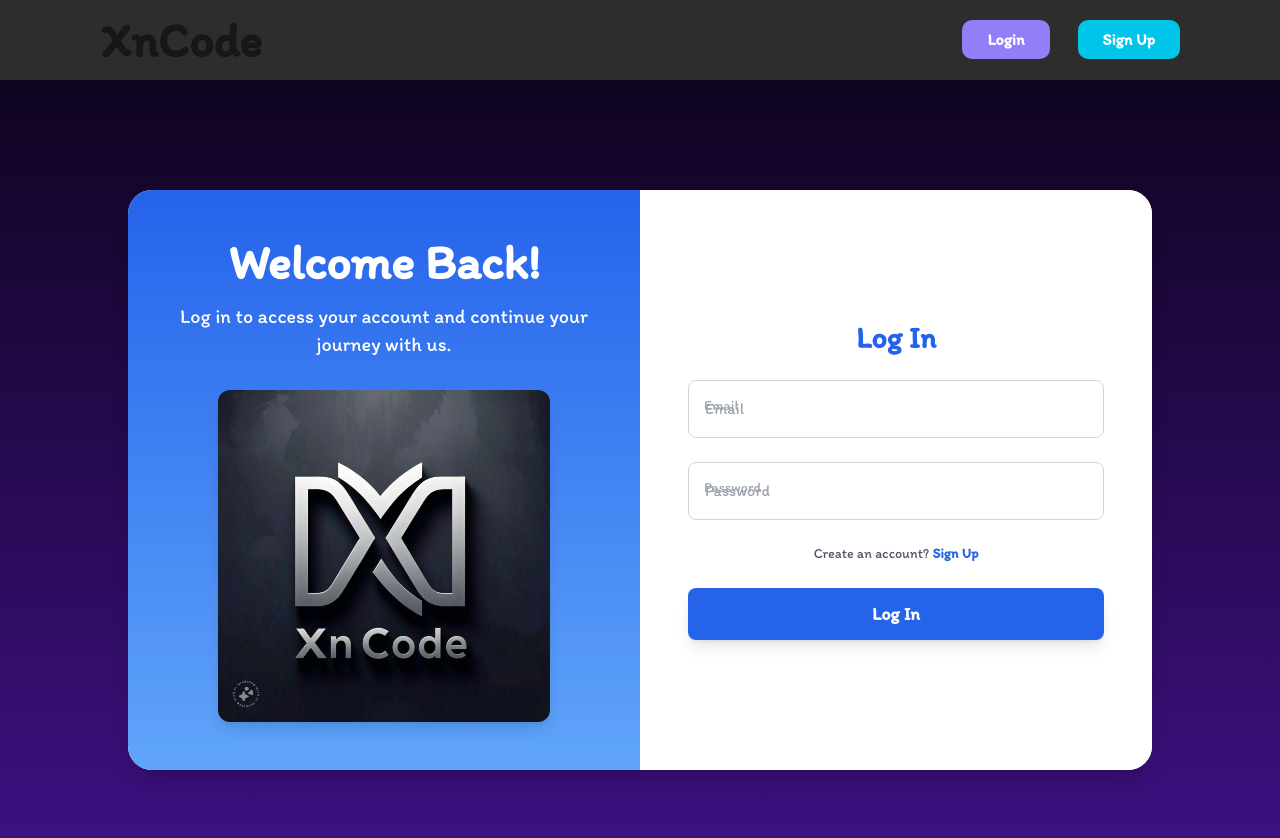
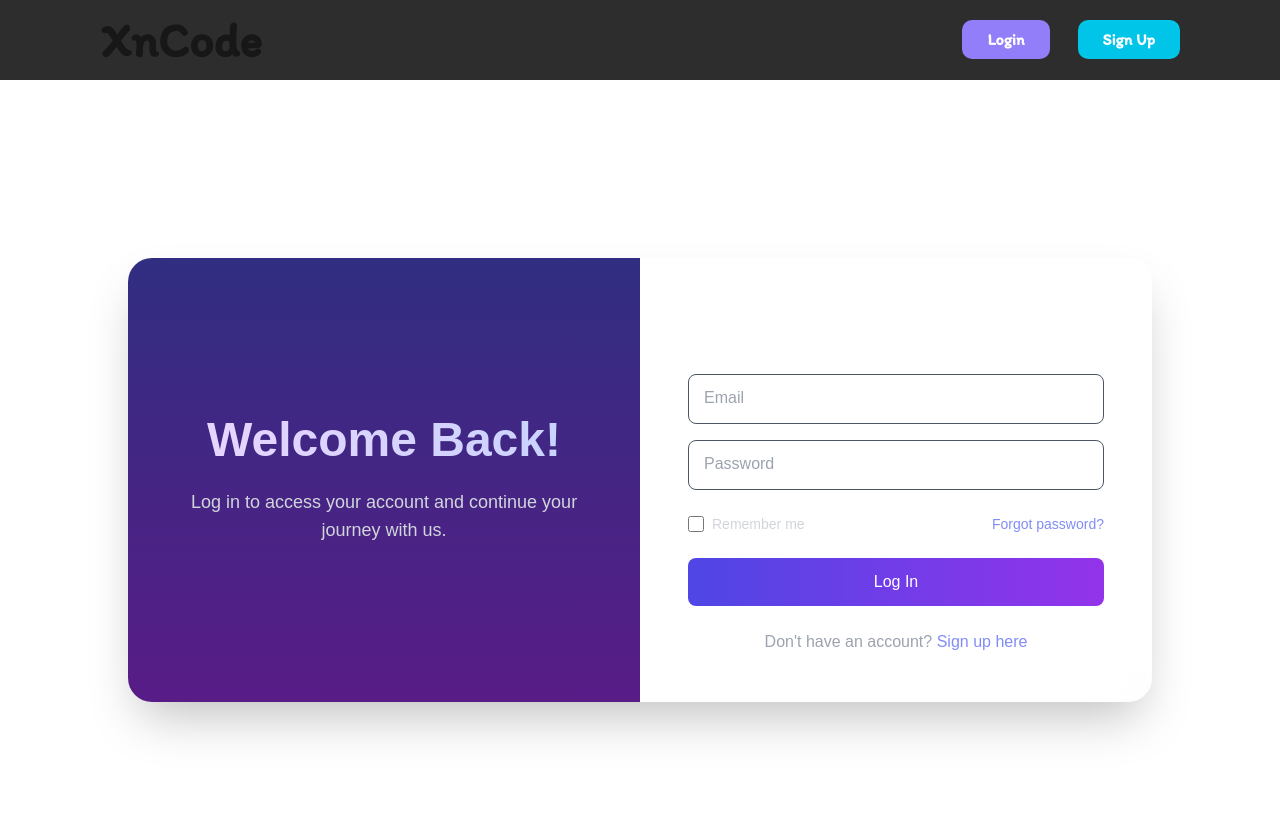
Before and after one commit to GulshanJha00/XnCode, a Next.js app: page /login in a window 1280 px wide. Shown: the top 838 px of the page. Built offline with nearby package versions, Linux system fonts and the light colour scheme; a web font is replaced by a local one.

Commit message:
Update page.tsx

```diff
--- a/src/app/login/page.tsx
+++ b/src/app/login/page.tsx
@@ -6,81 +6,132 @@ import Image from 'next/image';
 const LoginPage = () => {
   const [email, setEmail] = useState('');
   const [password, setPassword] = useState('');
+  const [isLoading, setIsLoading] = useState(false);
 
-  const handleSubmit = (e: { preventDefault: () => void }) => {
+  const handleSubmit = async (e: { preventDefault: () => void; }) => {
     e.preventDefault();
+    setIsLoading(true);
+    // Simulate API call
+
     console.log(email, password);
+    setIsLoading(false);
   };
 
   return (
-    <div className="h-screen bg-gradient-to-b from-[#0F0420] to-[#3F1186] flex items-center justify-center px-6">
-      <div
-        className="container w-full max-w-5xl bg-white rounded-3xl shadow-xl overflow-hidden flex flex-col md:flex-row transform transition-transform duration-500 hover:scale-105"
-        style={{
-          fontFamily: 'Itim',
-        }}
-      >
+    <div className="min-h-screen bg-0a0a0a flex items-center justify-center p-4 md:p-6">
+      <div className="w-full max-w-5xl h-132 bg-white/5 backdrop-blur-lg rounded-3xl shadow-2xl overflow-hidden flex flex-col md:flex-row transform transition-all duration-500 hover:shadow-indigo-500/25">
         {/* Left Section */}
-        <div className="left w-full md:w-1/2 bg-gradient-to-b from-blue-600 to-blue-400 text-white flex flex-col justify-center items-center p-8 lg:p-12">
-          <h1 className="text-5xl font-bold mb-4 animate-fade-in">Welcome Back!</h1>
-          <p className="text-lg lg:text-xl text-center mb-8 animate-fade-in">
+        <div className="w-full md:w-1/2 bg-gradient-to-b from-indigo-900 to-purple-900 text-white flex flex-col justify-center items-center p-8 lg:p-12">
+          <div className="space-y-6 animate-fade-in">
+            <h1 className="text-4xl md:text-5xl font-bold text-center bg-clip-text text-transparent bg-gradient-to-r from-purple-200 to-indigo-200">
+              Welcome Back!
+            </h1>
+            <p className="text-lg text-center text-gray-300">
               Log in to access your account and continue your journey with us.
             </p>
+            {/* <div className="relative w-full mt-8">
               <Image
-            className="w-[80%] object-cover rounded-xl shadow-lg animate-slide-up"
+                className="object-cover rounded-xl shadow-lg transform transition-transform duration-500 hover:scale-105"
                 src="/xnc.jpg"
                 alt="Logo"
-            width={500}
-            height={300}
+                fill
+                sizes="(max-width: 768px) 100vw, 50vw"
+                priority
               />
+            </div> */}
+          </div>
         </div>
 
         {/* Right Section */}
-        <div className="right w-full md:w-1/2 p-8 lg:p-12 flex flex-col justify-center bg-white">
-          <h2 className="text-3xl font-bold text-center text-blue-600 mb-6 animate-slide-right">
+        <div className="w-full md:w-1/2 p-8 lg:p-12 flex flex-col justify-center bg-white/10 backdrop-blur-lg">
+          <div className="max-w-md mx-auto w-full space-y-8">
+            <h2 className="text-3xl font-bold text-center text-white mb-8">
               Log In
             </h2>
-          <form
-            onSubmit={handleSubmit}
-            className="w-full space-y-6"
-            style={{ animation: 'fade-in 0.5s ease-in' }}
-          >
+            <form onSubmit={handleSubmit} className="space-y-6">
+              <div className="space-y-4">
                 <div className="relative group">
                   <input
-                className="w-full p-4 border border-gray-300 rounded-lg focus:outline-none focus:ring-4 focus:ring-blue-300 transition-shadow text-black"
+                    className="w-full px-4 py-3 bg-white/10 border border-gray-600 rounded-lg focus:outline-none focus:ring-2 focus:ring-indigo-500 focus:border-transparent transition-all duration-200 text-white placeholder-transparent peer"
                     required
+                    type="email"
+                    id="email"
+                    placeholder="Email"
+                    value={email}
                     onChange={(e) => setEmail(e.target.value)}
-                value={email}
-                type="email"
-                placeholder="Email"
                   />
-              <span className="absolute left-4 top-4 text-gray-400 text-sm transition-transform group-focus-within:translate-y-[-1rem] group-focus-within:scale-90 group-focus-within:text-blue-500">
+                  <label
+                    htmlFor="email"
+                    className="absolute left-4 top-2 text-sm text-gray-400 transition-all
+                    peer-placeholder-shown:text-base peer-placeholder-shown:text-gray-400
+                    peer-placeholder-shown:top-3 peer-focus:-top-6 peer-focus:text-indigo-400
+                    peer-focus:text-sm"
+                  >
                     Email
-              </span>
+                  </label>
                 </div>
+
                 <div className="relative group">
                   <input
-                className="w-full p-4 border border-gray-300 rounded-lg focus:outline-none focus:ring-4 focus:ring-blue-300 transition-shadow text-black"
+                    className="w-full px-4 py-3 bg-white/10 border border-gray-600 rounded-lg focus:outline-none focus:ring-2 focus:ring-indigo-500 focus:border-transparent transition-all duration-200 text-white placeholder-transparent peer"
                     required
+                    type="password"
+                    id="password"
+                    placeholder="Password"
+                    value={password}
                     onChange={(e) => setPassword(e.target.value)}
-                value={password}
-                type="password"
-                placeholder="Password"
                   />
-              <span className="absolute left-4 top-4 text-gray-400 text-sm transition-transform group-focus-within:translate-y-[-1rem] group-focus-within:scale-90 group-focus-within:text-blue-500">
+                  <label
+                    htmlFor="password"
+                    className="absolute left-4 top-1 text-sm text-gray-400 transition-all
+                    peer-placeholder-shown:text-base peer-placeholder-shown:text-gray-400
+                    peer-placeholder-shown:top-3 peer-focus:-top-6 peer-focus:text-indigo-400
+                    peer-focus:text-sm"
+                  >
                     Password
+                  </label>
+                </div>
+              </div>
+
+              <div className="flex items-center justify-between text-sm">
+                <label className="flex items-center text-gray-300">
+                  <input type="checkbox" className="w-4 h-4 rounded border-gray-600 text-indigo-600 focus:ring-indigo-500 bg-white/10" />
+                  <span className="ml-2">Remember me</span>
+                </label>
+                <Link href="/#" className="text-indigo-400 hover:text-indigo-300 transition-colors">
+                  Forgot password?
+                </Link>
+              </div>
+
+              <button
+                type="submit"
+                disabled={isLoading}
+                className="w-full py-3 px-4 bg-gradient-to-r from-indigo-600 to-purple-600 text-white rounded-lg
+                font-medium transition-all duration-200 transform hover:translate-y-[-2px]
+                focus:outline-none focus:ring-2 focus:ring-offset-2 focus:ring-indigo-500
+                disabled:opacity-50 disabled:cursor-not-allowed disabled:transform-none"
+              >
+                {isLoading ? (
+                  <span className="flex items-center justify-center">
+                    <svg className="animate-spin -ml-1 mr-3 h-5 w-5 text-white" xmlns="http://www.w3.org/2000/svg" fill="none" viewBox="0 0 24 24">
+                      <circle className="opacity-25" cx="12" cy="12" r="10" stroke="currentColor" strokeWidth="4"></circle>
+                      <path className="opacity-75" fill="currentColor" d="M4 12a8 8 0 018-8V0C5.373 0 0 5.373 0 12h4zm2 5.291A7.962 7.962 0 014 12H0c0 3.042 1.135 5.824 3 7.938l3-2.647z"></path>
+                    </svg>
+                    Logging in...
                   </span>
-            </div>
-            <p className="text-sm text-gray-600 text-center">
-              Create an account?{' '}
-              <Link href="/signup" className="text-blue-600 font-bold hover:underline">
-                Sign Up
+                ) : (
+                  'Log In'
+                )}
+              </button>
+
+              <p className="text-center text-gray-400">
+                Don&apos;t have an account?{' '}
+                <Link href="/signup" className="text-indigo-400 hover:text-indigo-300 font-medium transition-colors">
+                  Sign up here
                 </Link>
               </p>
-            <button className="w-full bg-blue-600 text-white py-3 rounded-lg text-lg font-bold hover:bg-blue-700 transition-transform transform hover:scale-105 shadow-lg">
-              Log In
-            </button>
             </form>
+          </div>
         </div>
       </div>
     </div>
```
Lines whose indentation alone changed are shown as unchanged.
